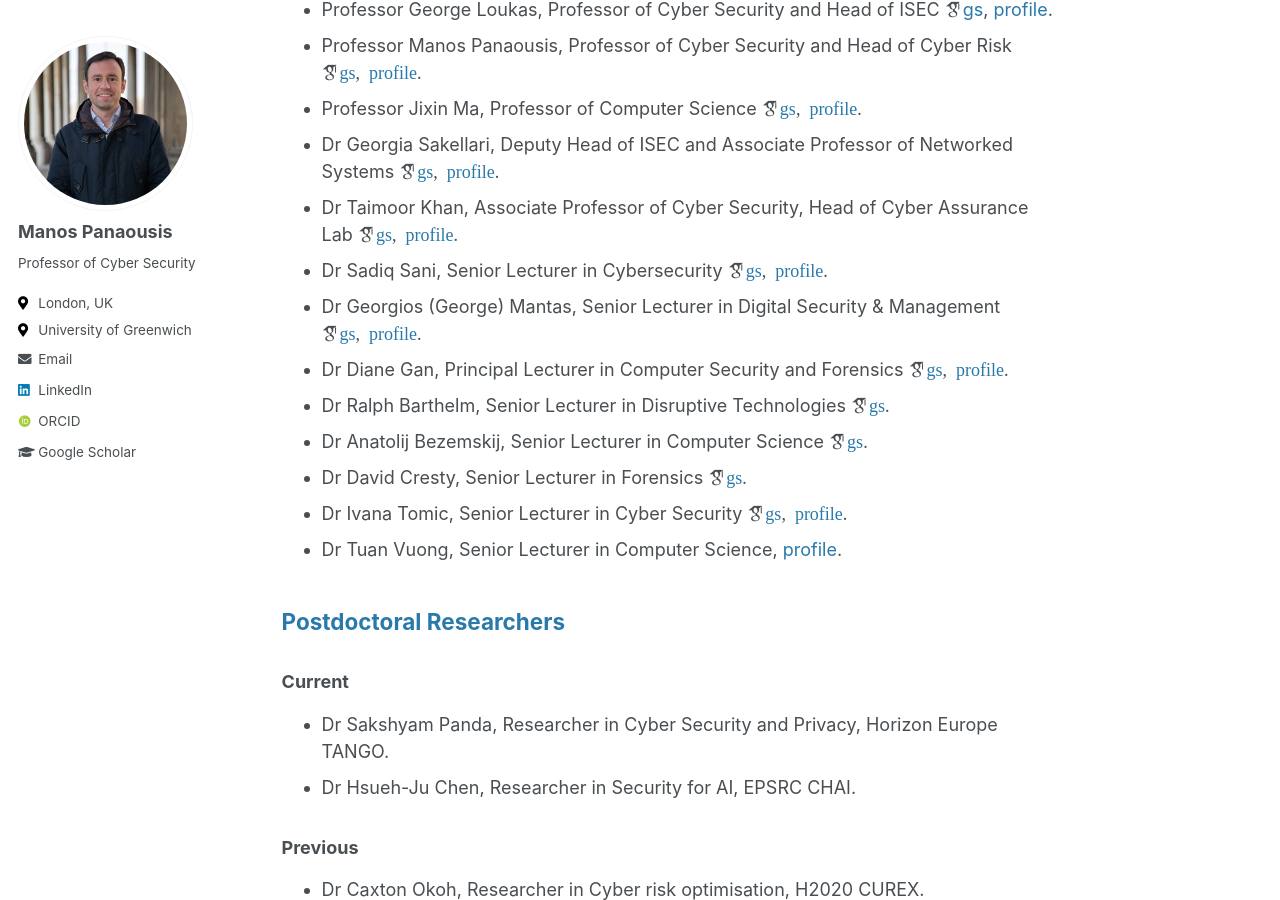
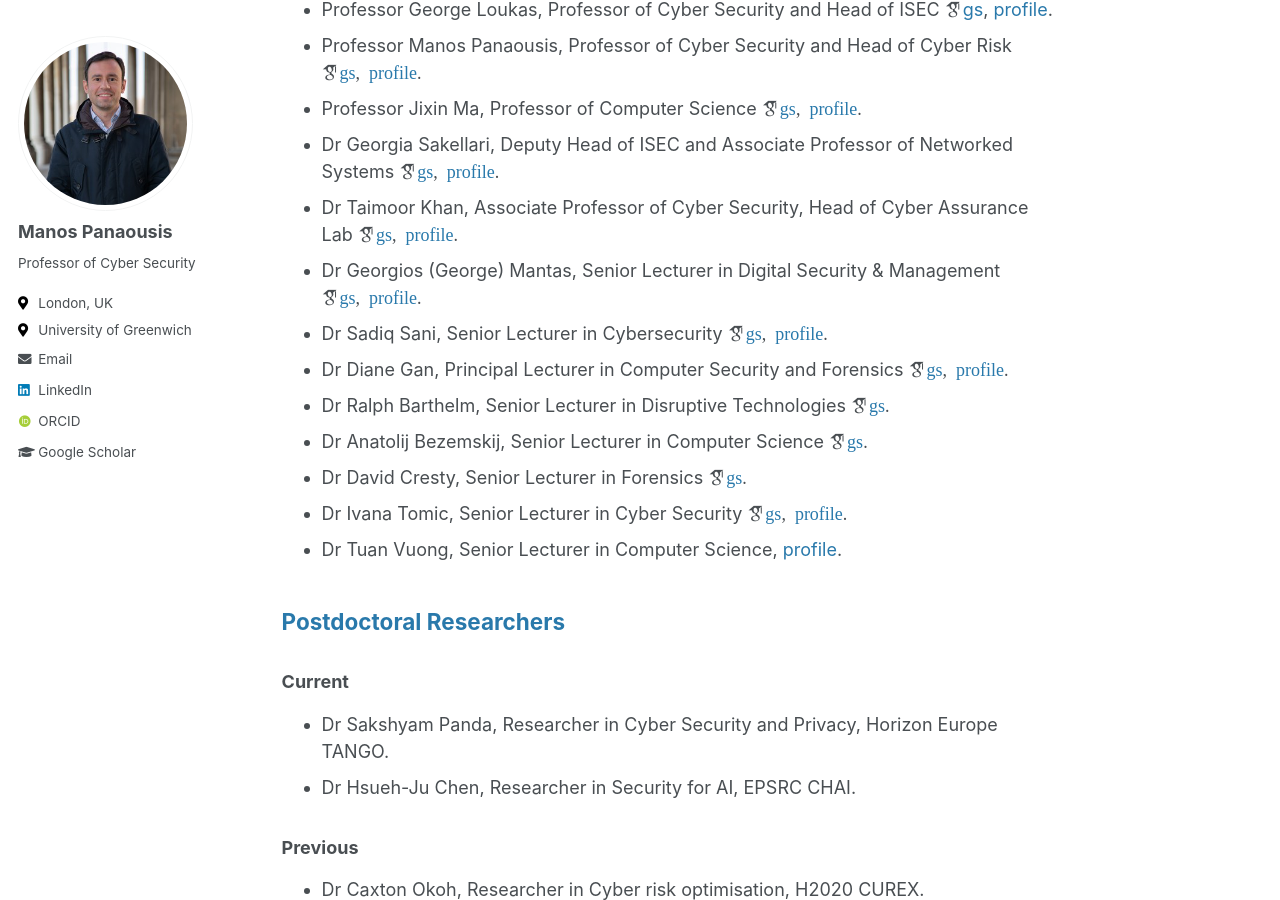
Before and after one commit to manpan/manos-academic-website, a Jekyll site: the page built from _pages/centre.md, in a window 1280 px wide and 900 px high, scrolled down 595 px. Built offline with Jekyll 4.4.1, drawn with Linux system fonts in a browser that asks for light colours; some web fonts are replaced.

Commit message:
Update centre.md

```diff
--- a/_pages/centre.md
+++ b/_pages/centre.md
@@ -20,8 +20,8 @@ This section is currently being updated
 - Professor Jixin Ma, Professor of Computer Science <i class="ai ai-google-scholar">[gs](https://scholar.google.com/citations?user=nMKdeZIAAAAJ&hl=en&oi=ao), [profile](https://www.gre.ac.uk/people/rep/faculty-of-engineering-and-science/jixin-ma).
 - Dr Georgia Sakellari, Deputy Head of ISEC and Associate Professor of Networked Systems <i class="ai ai-google-scholar">[gs](https://scholar.google.com/citations?user=LEShwBYAAAAJ&hl=en&oi=ao), [profile](https://www.gre.ac.uk/people/rep/faculty-of-engineering-and-science/georgia-sakellari).
 - Dr Taimoor Khan, Associate Professor of Cyber Security, Head of Cyber Assurance Lab <i class="ai ai-google-scholar">[gs](https://scholar.google.com/citations?user=maVZheoAAAAJ&hl=en&oi=ao), [profile](https://www.gre.ac.uk/people/rep/faculty-of-engineering-and-science/muhammad-taimoor-khan).
+- Dr Georgios (George) Mantas, Senior Lecturer in Digital Security & Management <i class="ai ai-google-scholar">[gs](https://scholar.google.com/citations?hl=en&user=yUlhSfQAAAAJ&view_op=list_works&sortby=pubdate), [profile](https://www.gre.ac.uk/people/rep/faculty-of-engineering-and-science/georgios-mantas).
 - Dr Sadiq Sani, Senior Lecturer in Cybersecurity <i class="ai ai-google-scholar">[gs](https://scholar.google.com/citations?hl=en&user=4mxGXzoAAAAJ&view_op=list_works&sortby=pubdate), [profile](https://www.gre.ac.uk/people/rep/faculty-of-engineering-and-science/dr-sadiq-sani).
-- Dr Georgios (George) Mantas, Senior Lecturer in Digital Security & Management <i class="ai ai-google-scholar">[gs](https://scholar.google.com/citations?hl=en&user=yUlhSfQAAAAJ&view_op=list_works&sortby=pubdate), [profile](https://www.gre.ac.uk/people/rep/faculty-of-engineering-and-science/georgios-mantas).
 - Dr Diane Gan, Principal Lecturer in Computer Security and Forensics <i class="ai ai-google-scholar">[gs](https://scholar.google.com/citations?user=AiwNvmUAAAAJ&hl=en&oi=ao), [profile](https://www.gre.ac.uk/people/rep/faculty-of-engineering-and-science/diane-gan).
 - Dr Ralph Barthelm, Senior Lecturer in Disruptive Technologies <i class="ai ai-google-scholar">[gs](https://scholar.google.com/citations?user=AiwNvmUAAAAJ&hl=en&oi=ao).
 - Dr Anatolij Bezemskij, Senior Lecturer in Computer Science <i class="ai ai-google-scholar">[gs](https://scholar.google.com/citations?user=POdWFs8AAAAJ&hl=en&oi=ao).
```
